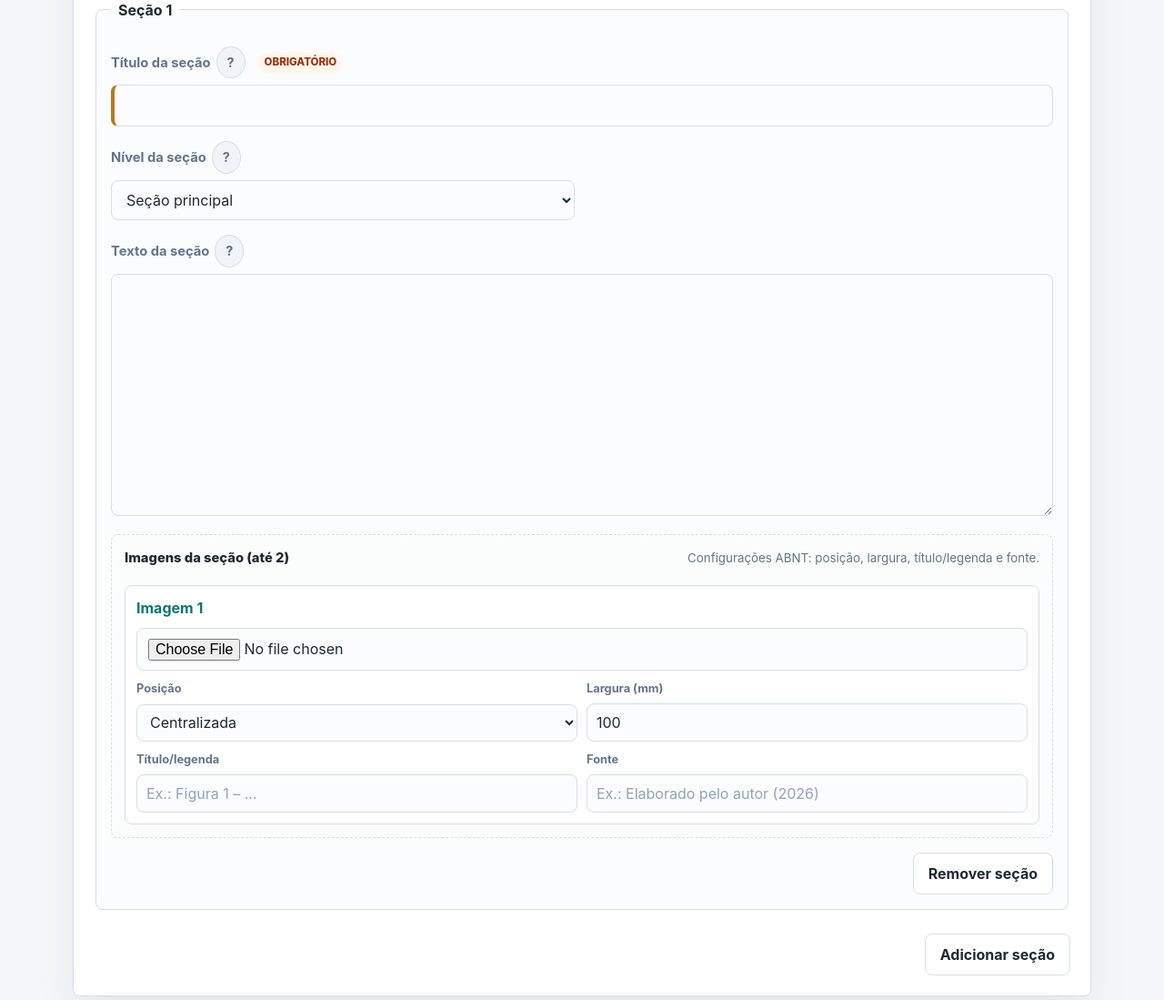
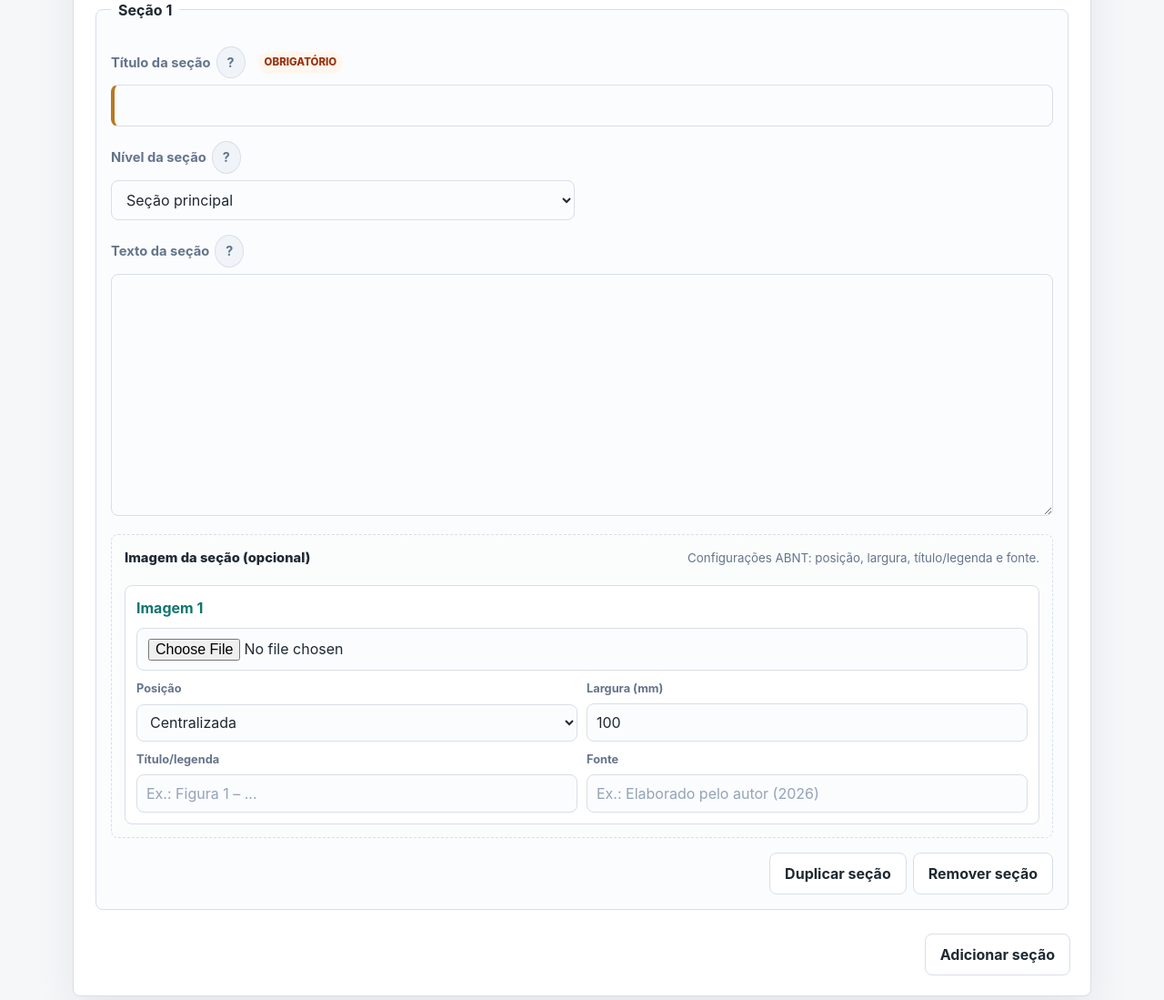
Before and after one commit to Davi-Marques615/Convertor-de-ABNT, a Flask app: page / in a window 1280 px wide. Shown: the part 3194-4293 px from the top of the page at 91% size. Run offline with Flask 3, Linux system fonts and the light colour scheme.

Commit message:
Update index.html

```diff
--- a/templates/index.html
+++ b/templates/index.html
@@ -8,7 +8,7 @@
 
     <title>Conversor ABNT</title>
     <link rel="stylesheet" href="{{ url_for('static', filename='style.css') }}">
-    <link rel="icon" href="{{ url_for('static', filename='favicon.png') }}" type="image/png">
+    <link rel="icon" type="image/png" href="{{ url_for('static', filename='favicon.png') }}">
 </head>
 <body>
     <main class="app-shell">
@@ -262,7 +262,7 @@
 
                             <div class="field field-full image-settings-group">
                                 <div class="image-settings-heading">
-                                    <span>Imagens da seção (até 2)</span>
+                                    <span>Imagem da seção (opcional)</span>
                                     <small>Configurações ABNT: posição, largura, título/legenda e fonte.</small>
                                 </div>
                                 <div class="section-images-grid">
@@ -281,6 +281,7 @@
                             </div>
 
                             <div class="field field-full work-section-actions">
+                                <button type="button" class="secondary-button duplicate-section" aria-label="Duplicar seção 1">Duplicar seção</button>
                                 <button type="button" class="secondary-button remove-section" aria-label="Remover seção 1">Remover seção</button>
                             </div>
                         </div>
```
